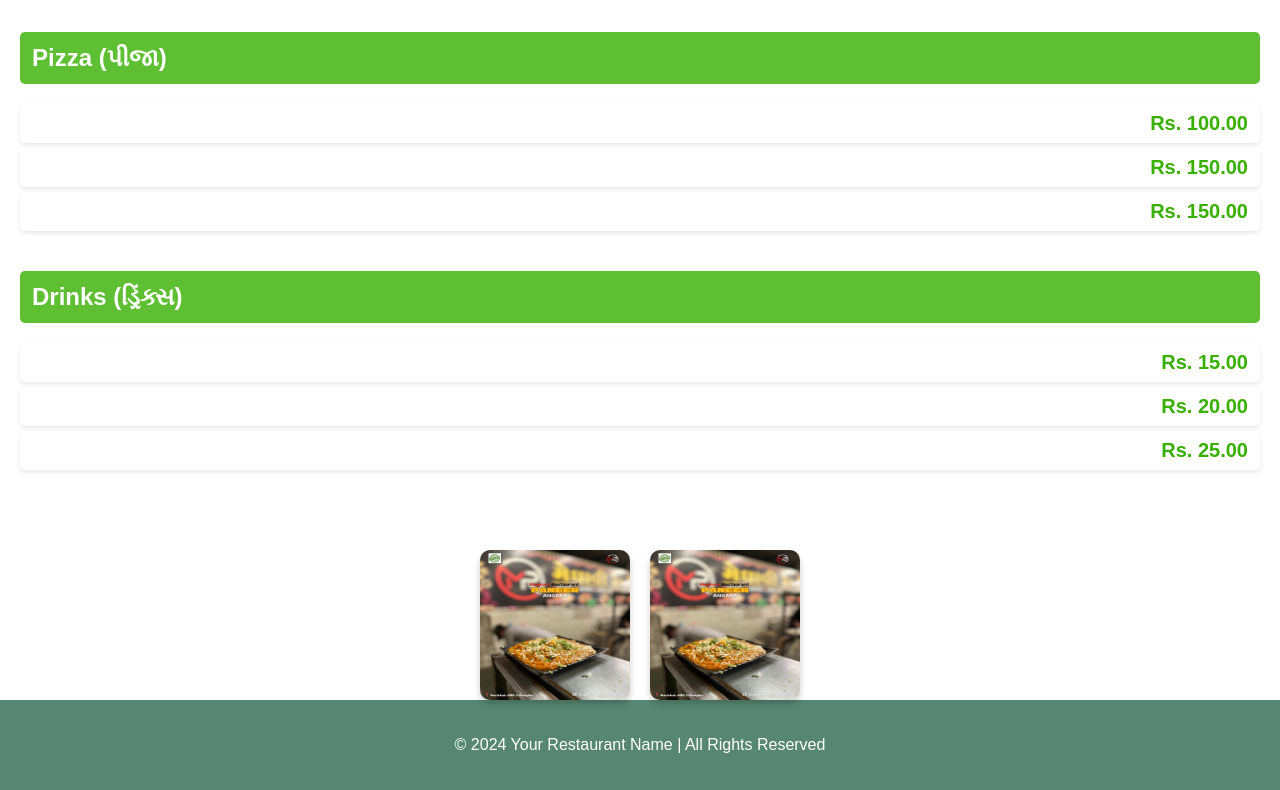
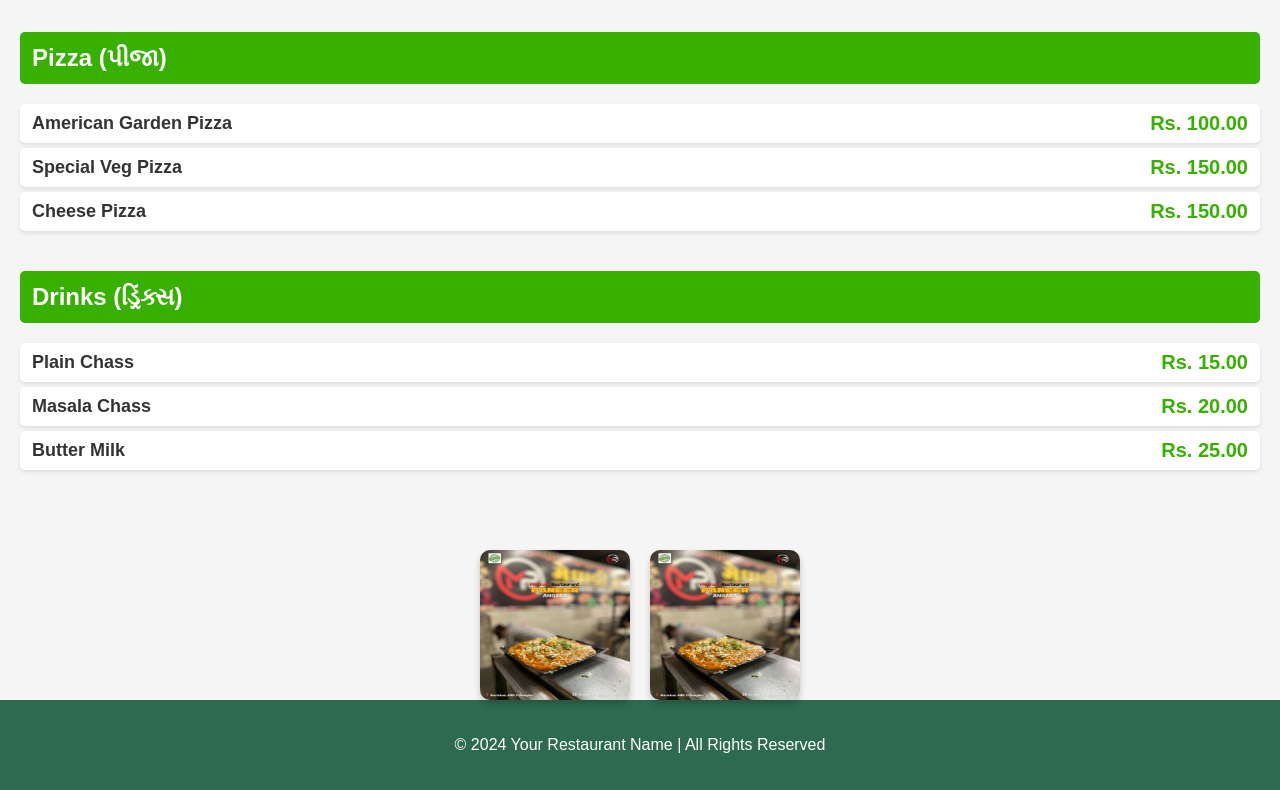
Before and after one commit to ISIDAT79/Hotelmenue, a plain HTML site: page index.html in a window 1280 px wide. Shown: the part 1100-1890 px from the top of the page. Drawn offline with Linux system fonts and the light colour scheme.

Commit message:
Update index.html

```diff
--- a/index.html
+++ b/index.html
@@ -8,14 +8,12 @@
         body {
             margin: 0;
             font-family: Arial, sans-serif;
-            background-image: url('background.jpg'); /* Add your background image */
-            background-size: cover;
-            background-position: center;
-            color: #fff;
+            background-color: #f5f5f5; /* Background color */
+            color: #333;
         }
 
         header {
-            background-color: rgba(45, 106, 79, 0.8);
+            background-color: #2d6a4f;
             padding: 15px;
             text-align: center;
         }
@@ -40,10 +38,6 @@
             box-shadow: 0 4px 6px rgba(0, 0, 0, 0.2);
         }
 
-        .video-container video::cue {
-            background-color: rgba(45, 106, 79, 0.8);
-        }
-
         main {
             padding: 20px;
         }
@@ -53,7 +47,7 @@
         }
 
         .section h2 {
-            background-color: rgba(56, 176, 0, 0.8);
+            background-color: #38b000;
             color: white;
             padding: 12px;
             border-radius: 5px;
@@ -63,7 +57,7 @@
             display: flex;
             justify-content: space-between;
             align-items: center;
-            background-color: rgba(255, 255, 255, 0.8);
+            background-color: #ffffff;
             padding: 8px 12px;
             margin: 5px 0;
             border-radius: 5px;
@@ -76,19 +70,19 @@
         }
 
         .food-item span {
-            font-size: 18px; /* Increased font size for better readability */
+            font-size: 18px; /* Larger text for better readability */
             font-weight: bold;
         }
 
         .food-item .price {
-            color: rgba(56, 176, 0, 1);
-            font-size: 20px; /* Increased font size for better visibility */
+            color: #38b000;
+            font-size: 20px; /* Larger price for better visibility */
         }
 
         footer {
             text-align: center;
             padding: 20px;
-            background-color: rgba(45, 106, 79, 0.8);
+            background-color: #2d6a4f;
             color: white;
         }
 
```
